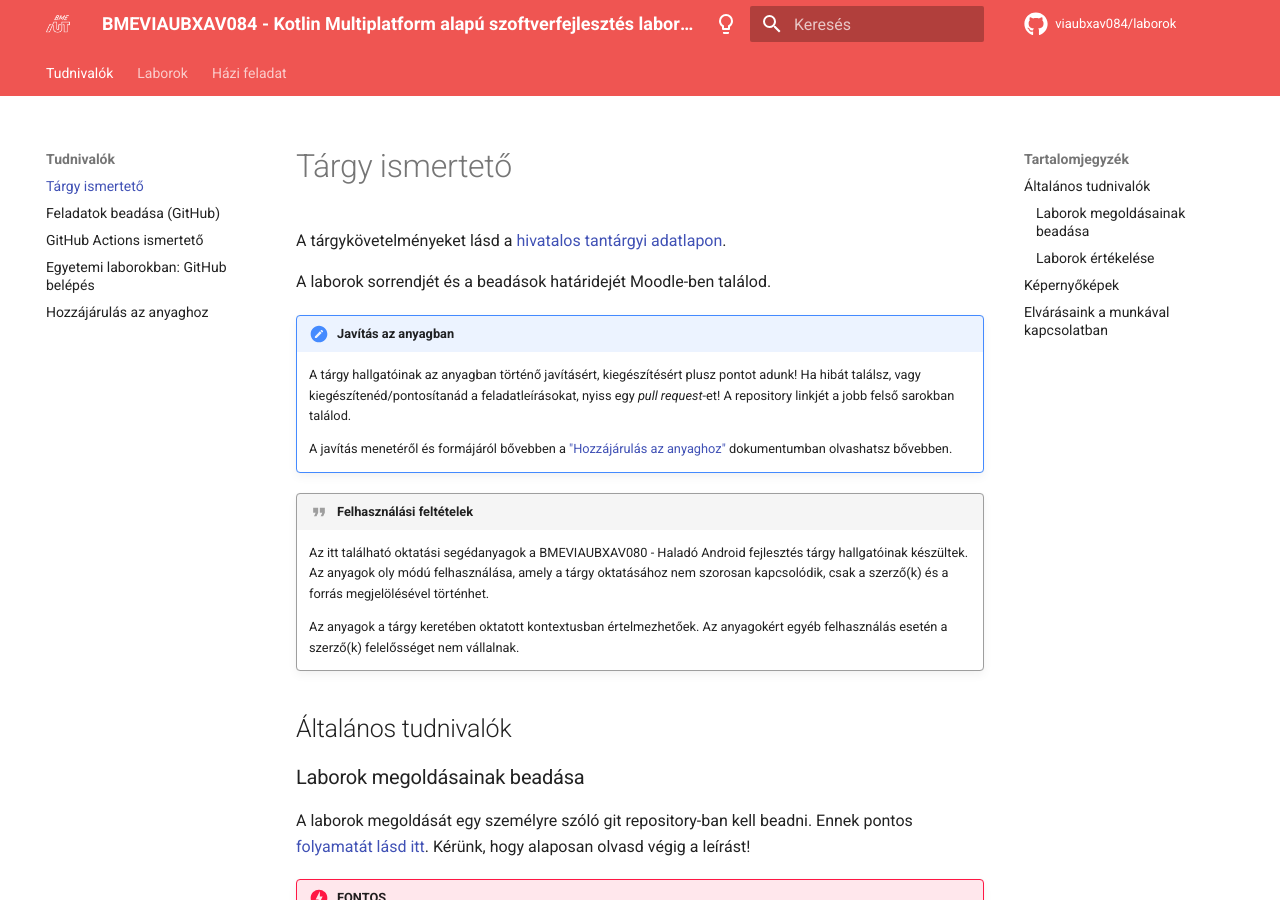
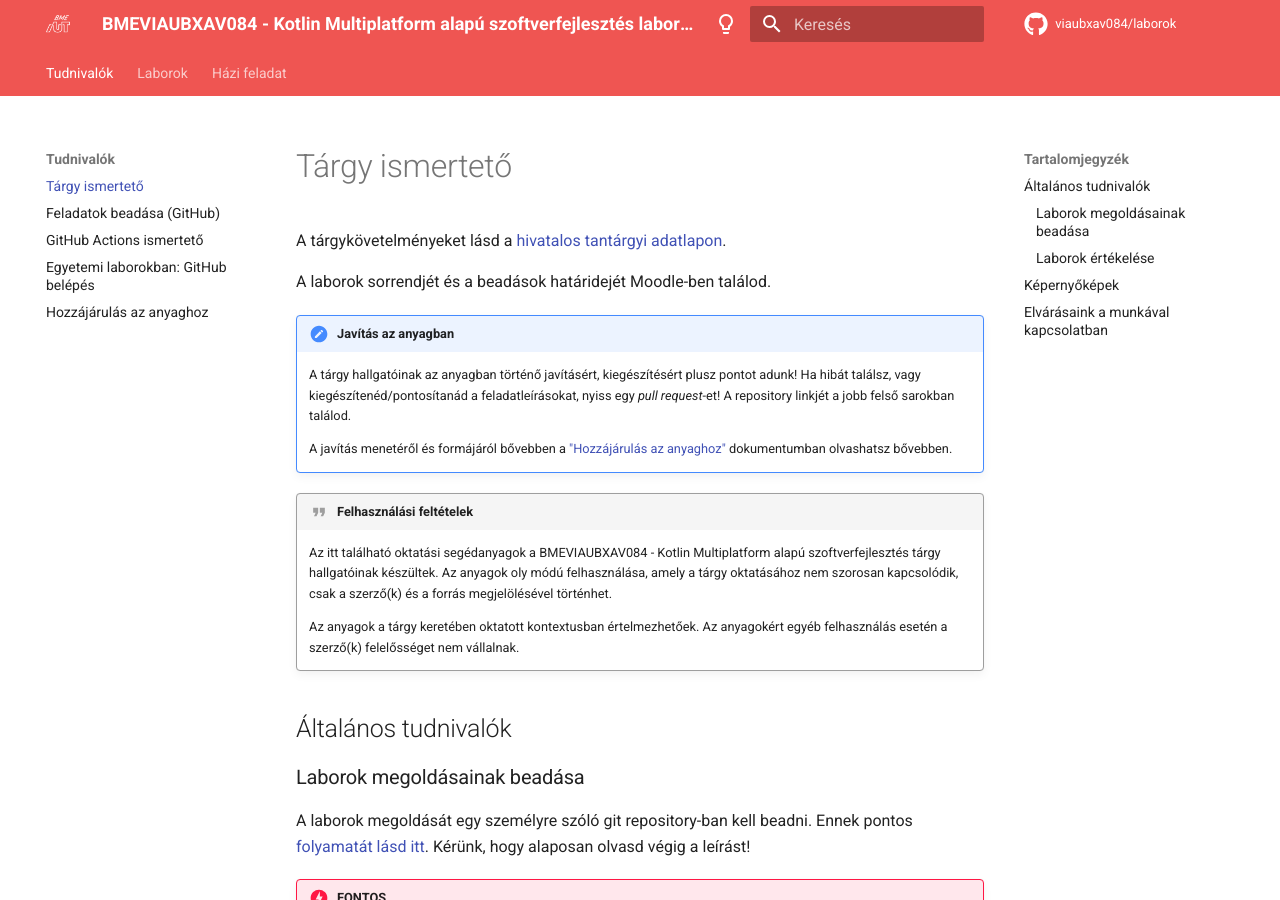
Before and after one commit to VIAUBXAV084/laborok, an MkDocs documentation site: the page built from docs/index.md, in a window 1280 px wide and 900 px high. Built offline with MkDocs 1.6.1 and Material for MkDocs 9.7.7, drawn with Linux system fonts in a browser that asks for light colours; comment, search, counter and statistics services are not loaded.

Commit message:
Update index.md

```diff
--- a/docs/index.md
+++ b/docs/index.md
@@ -10,7 +10,7 @@ A laborok sorrendjét és a beadások határidejét Moodle-ben találod.
     A javítás menetéről és formájáról bővebben a ["Hozzájárulás az anyaghoz"](tudnivalok/github/contributing.md) dokumentumban olvashatsz bővebben.
 
 !!! quote "Felhasználási feltételek"
-    Az itt található oktatási segédanyagok a BMEVIAUBXAV080 - Haladó Android fejlesztés tárgy hallgatóinak készültek. Az anyagok oly módú felhasználása, amely a tárgy oktatásához nem szorosan kapcsolódik, csak a szerző(k) és a forrás megjelölésével történhet.
+    Az itt található oktatási segédanyagok a BMEVIAUBXAV084 - Kotlin Multiplatform alapú szoftverfejlesztés tárgy hallgatóinak készültek. Az anyagok oly módú felhasználása, amely a tárgy oktatásához nem szorosan kapcsolódik, csak a szerző(k) és a forrás megjelölésével történhet.
 
     Az anyagok a tárgy keretében oktatott kontextusban értelmezhetőek. Az anyagokért egyéb felhasználás esetén a szerző(k) felelősséget nem vállalnak.
 
```
